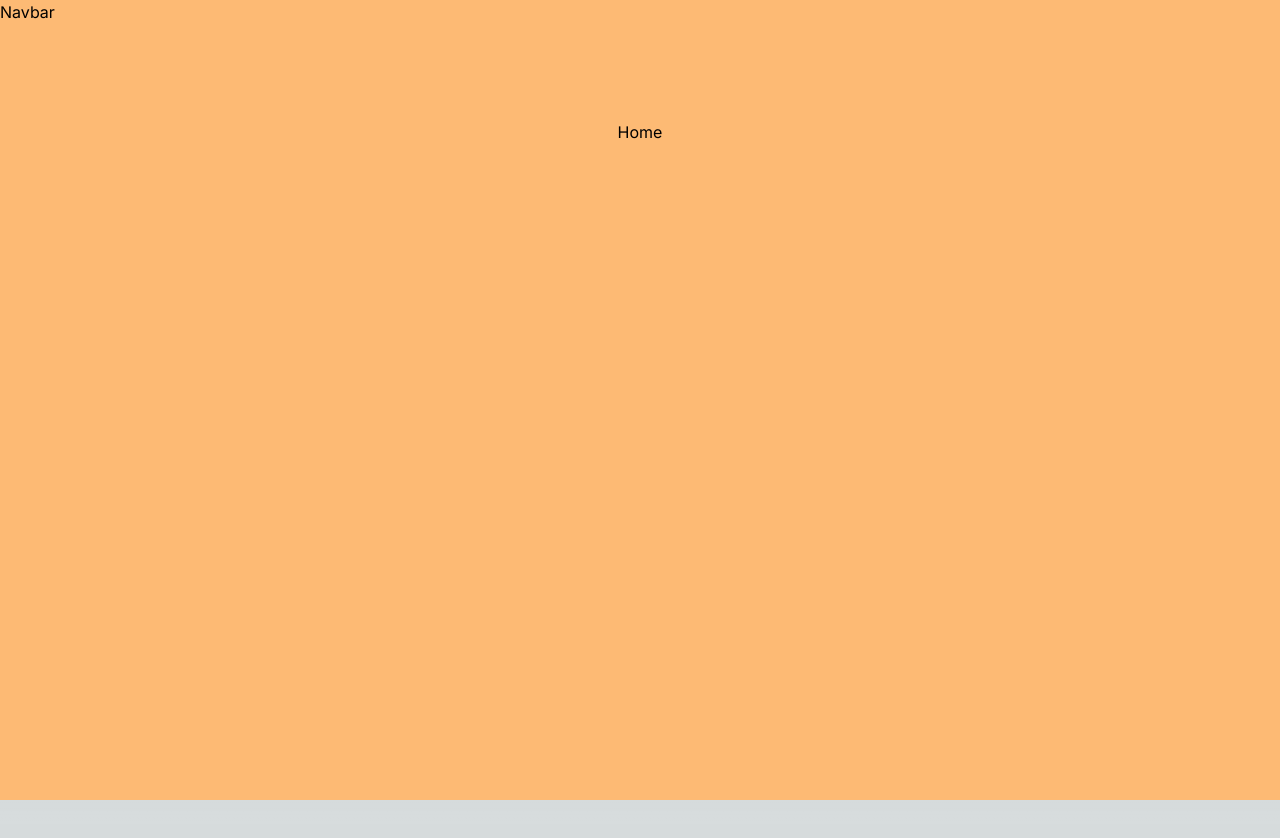
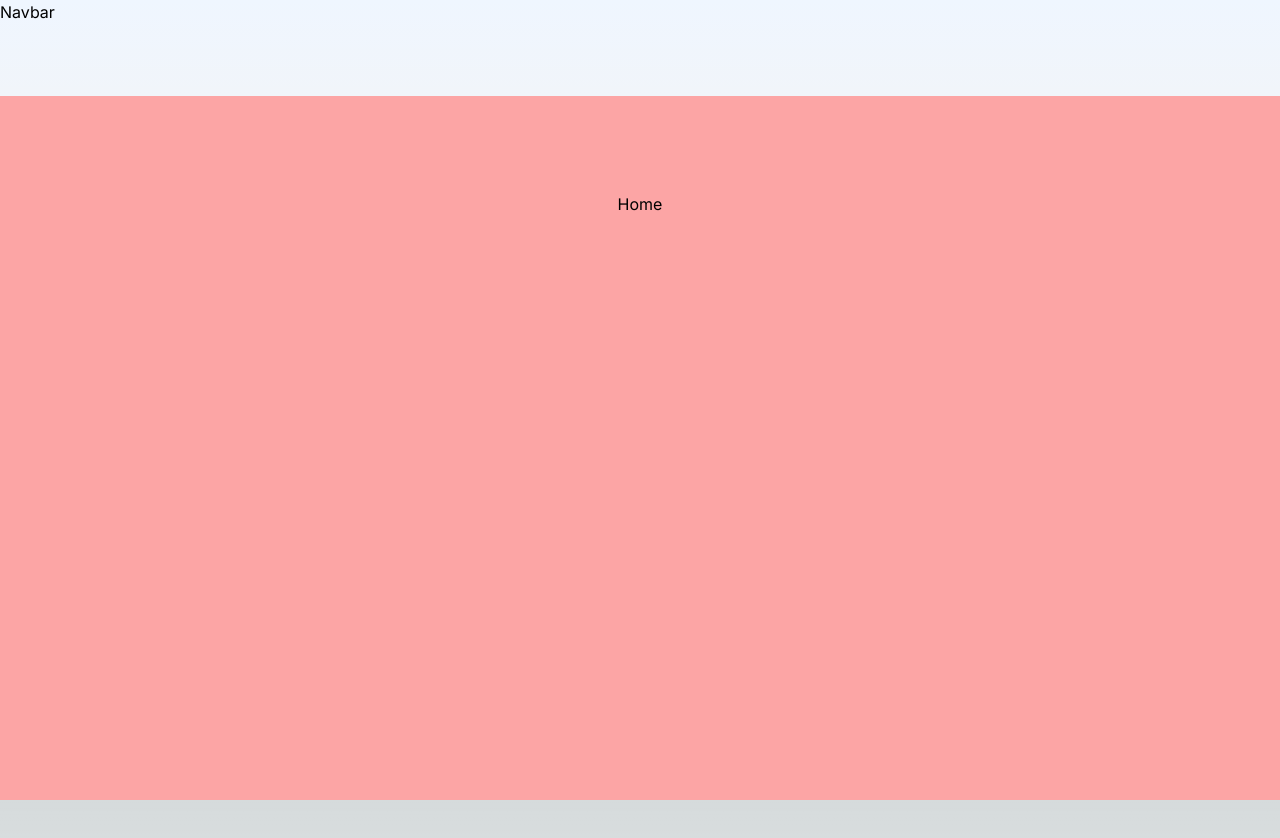
Before and after one commit to devvin75/portfolio-sample, a Next.js app: page / in a window 1280 px wide. Shown: the top 838 px of the page. Built offline with nearby package versions, Linux system fonts and the light colour scheme.

Commit message:
Root layout
Set temporary background color for the root
Set the height for Navbar
Set the remaining height to the children

```diff
--- a/src/app/layout.js
+++ b/src/app/layout.js
@@ -12,9 +12,14 @@ export default function RootLayout({ children }) {
   return (
     <html lang="en">
       <body className={inter.className}>
-        <div className="w-screen h-screen bg-orange-300">
-          <Navbar />
-          {children}
+        <div className="w-screen h-screen bg-gradient-to-b from-blue-50 to bg-orange-100">
+          <div className="h-24">
+            <Navbar />
+          </div>
+          <div className="h-[calc(100vh-6rem)] bg-red-300">
+           {children}
+          </div>
+
         </div>
 
       </body>
```
